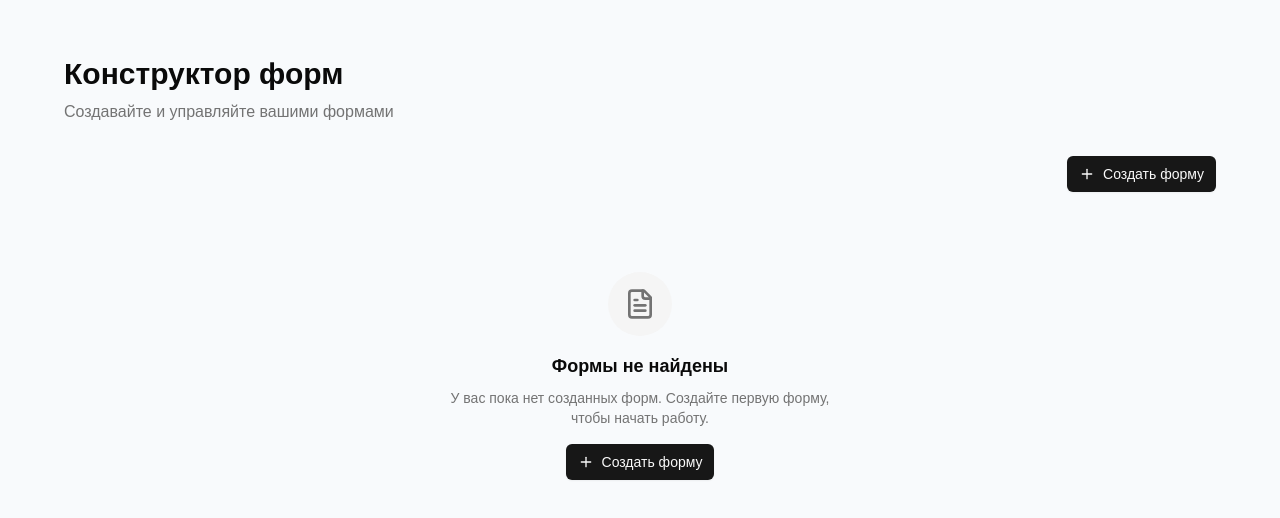
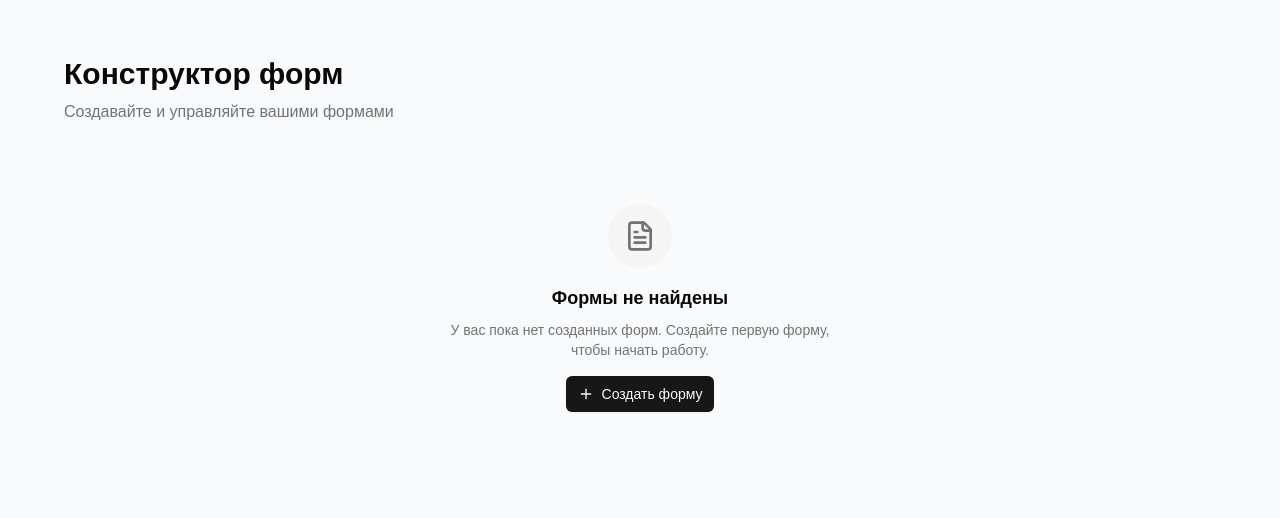
Before and after one commit to storonaot/form-builder, a Next.js app: page / in a window 1280 px wide. Shown: the top 518 px of the page. Built offline with nearby package versions, Linux system fonts and the light colour scheme.

Commit message:
Дополнительные улучшения и исправления

```diff
--- a/src/app/page.tsx
+++ b/src/app/page.tsx
@@ -1,6 +1,5 @@
 "use client";
 
-import { InitConstructorFeature } from "@/components/shared/features/InitConstructorFeature";
 import { FormListWidget } from "@/components/FormList";
 import { PageLayout } from "@/components/layouts/PageLayout";
 import { PageContainer } from "@/components/layouts/PageContainer";
@@ -13,11 +12,6 @@ export default function HomePage() {
         subtitle="Создавайте и управляйте вашими формами"
       >
         <div className="space-y-8">
-          {/* Кнопка создания формы - справа с отступом снизу */}
-          <div className="flex justify-end">
-            <InitConstructorFeature />
-          </div>
-
           {/* Список форм */}
           <FormListWidget />
         </div>
--- a/src/components/FormList/index.tsx
+++ b/src/components/FormList/index.tsx
@@ -5,6 +5,7 @@ import { ListItem } from "./ListItem";
 import { useFormsStorage } from "@/hooks/use-forms-storage";
 import { Button } from "../ui/button";
 import { useEffect, useState } from "react";
+import { InitConstructorFeature } from "../shared/features/InitConstructorFeature";
 
 export const FormListWidget = () => {
   const { forms, removeForm, clearAllForms } = useFormsStorage();
@@ -42,6 +43,10 @@ export const FormListWidget = () => {
 
   return (
     <div className="space-y-6">
+      {/* Кнопка создания формы - справа с отступом снизу */}
+      <div className="flex justify-end">
+        <InitConstructorFeature />
+      </div>
       <div className="space-y-4">
         {forms.map((form) => (
           <ListItem
```
